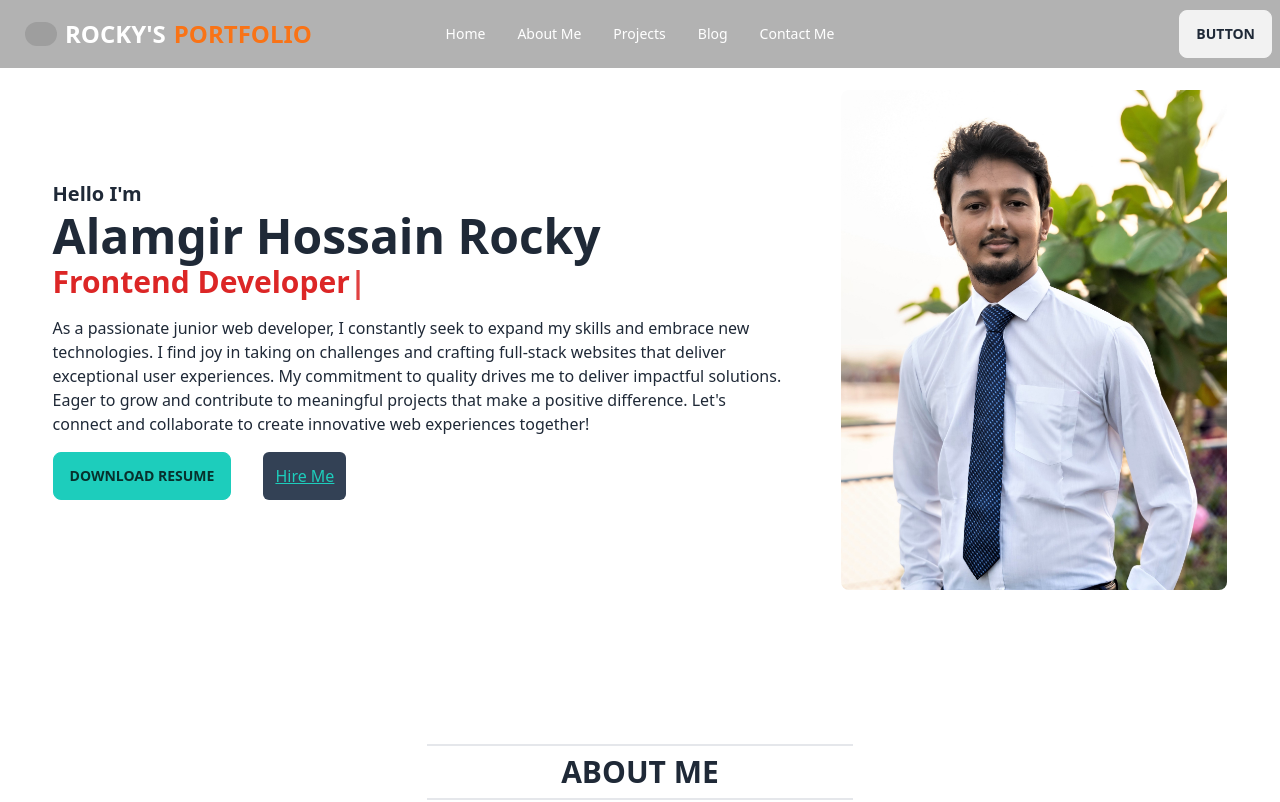
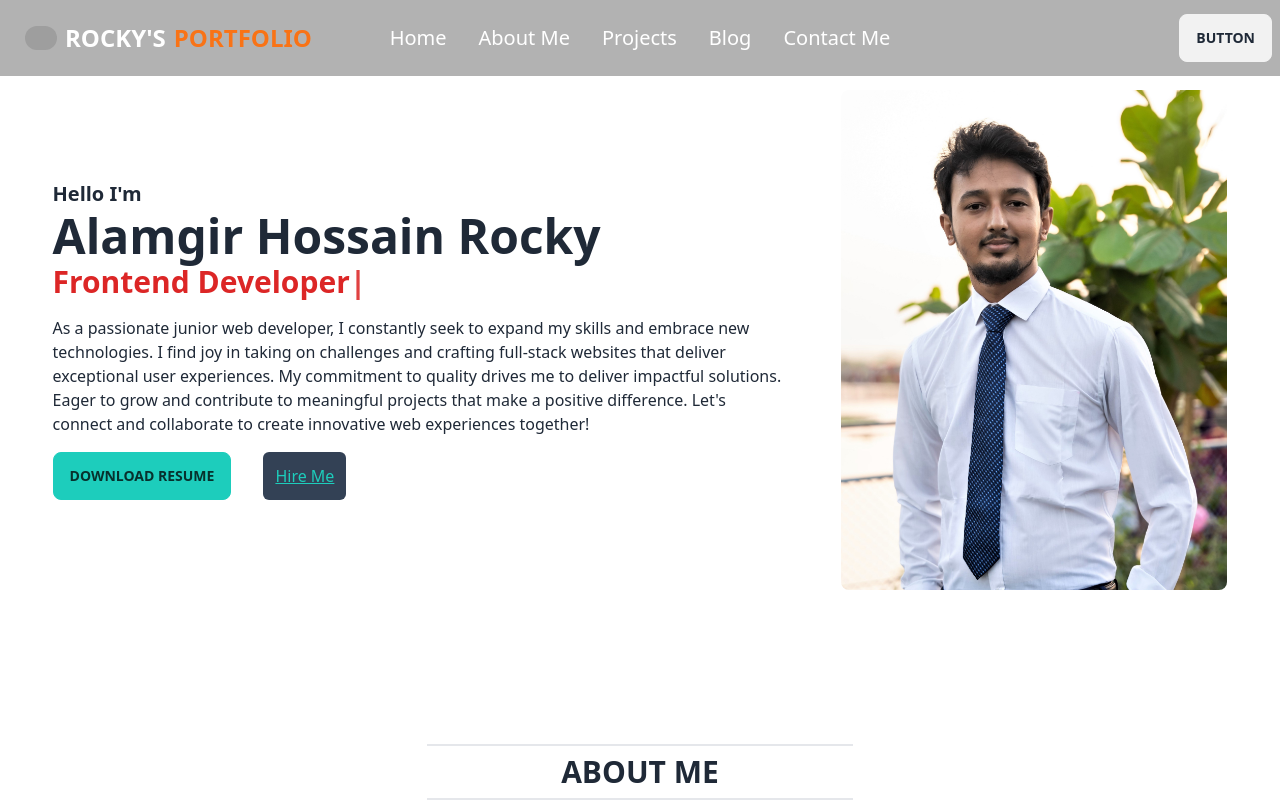
Before and after one commit to Rocky3112/My-Portfolio, a React (Vite) app: page / in a window 1280 px wide. Shown: the top 802 px of the page. Built offline with nearby package versions, Linux system fonts and the light colour scheme; grey boxes are pictures that could not be loaded.

Commit message:
fixed space issue

```diff
--- a/src/Shared/Navbar.jsx
+++ b/src/Shared/Navbar.jsx
@@ -13,7 +13,7 @@ const Navbar = () => {
     </>
   return (
     <div>
-      <div className="navbar fixed bg-opacity-30 z-10 text-white bg-black max-w-screen-xl mx-auto">
+      <div className="navbar fixed bg-opacity-30 z-10 text-white bg-black ">
         <div className="navbar-start">
           <div className="dropdown">
             <label tabIndex={0} className="btn btn-ghost lg:hidden">
@@ -34,7 +34,7 @@ const Navbar = () => {
             </label>
             <ul
               tabIndex={0}
-              className="menu menu-sm dropdown-content mt-3 z-[1] p-2 shadow bg-base-100 rounded-box w-52"
+              className="menu menu-sm dropdown-content mt-3 z-[1] p-2 shadow bg-base-100 rounded-box w-52 text-xl"
             >
               {navTabs}
             </ul>
@@ -45,7 +45,7 @@ const Navbar = () => {
           </div>
         </div>
         <div className="navbar-center hidden lg:flex">
-          <ul className="menu menu-horizontal px-1">
+          <ul className="menu menu-horizontal px-1 text-xl">
           {navTabs}
           </ul>
         </div>
--- a/src/main.jsx
+++ b/src/main.jsx
@@ -7,7 +7,7 @@ import { router } from './Routes/Routes.jsx'
 
 ReactDOM.createRoot(document.getElementById('root')).render(
   <React.StrictMode>
-    <div className='max-w-screen-xl mx-auto'>
+    <div className='w-full'>
     <RouterProvider router={router} />
 
     </div>
```
